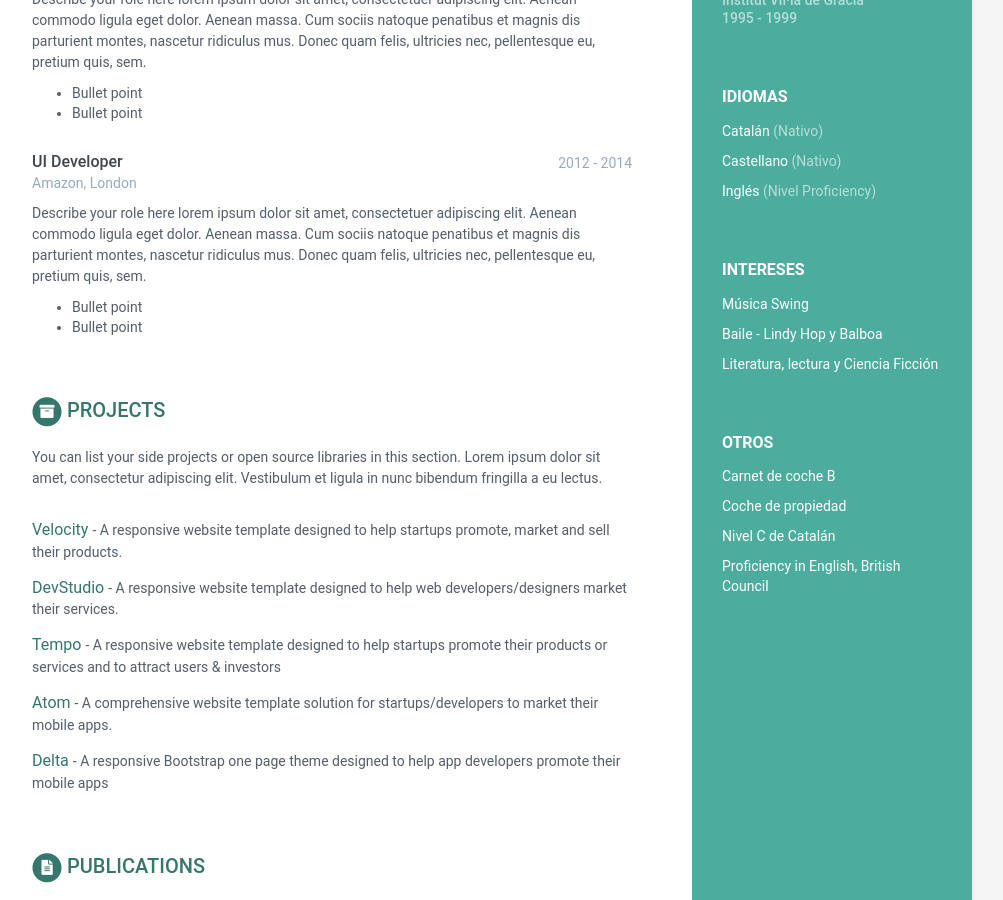
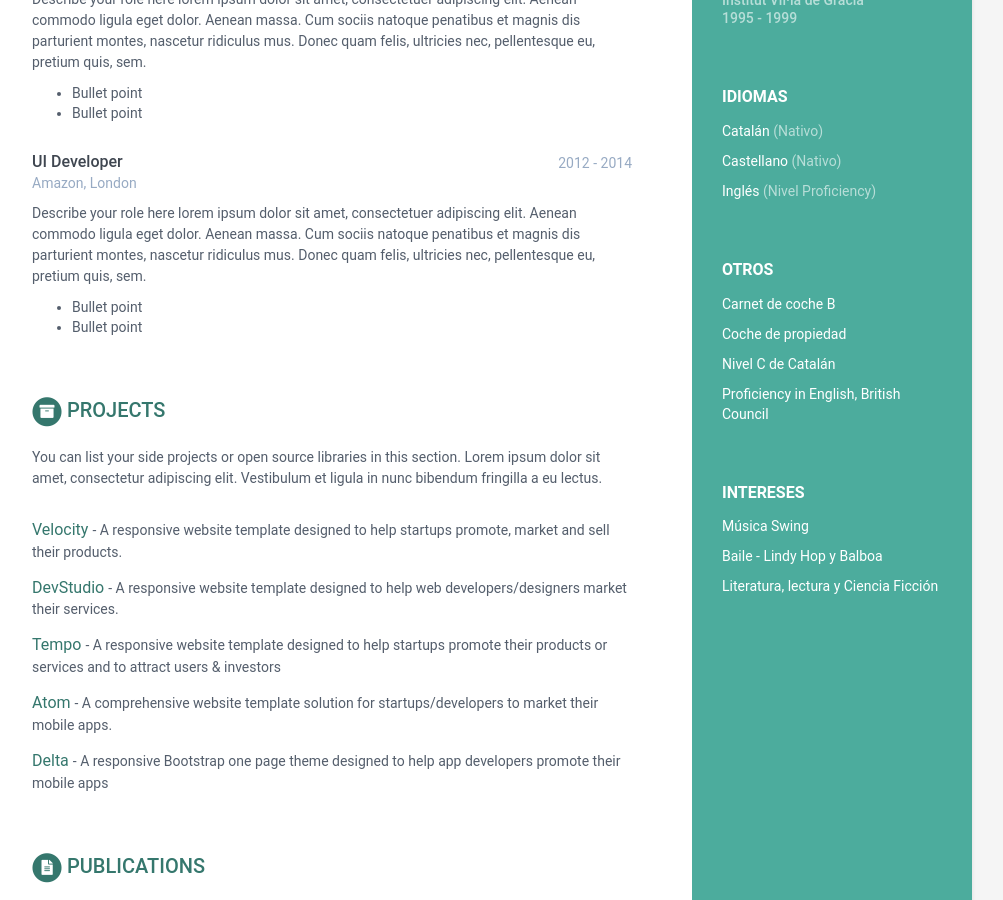
Before and after one commit to joan-medina-roca/cv.joanmedinaroca.com, a Jekyll site: the page built from index.html, in a window 1280 px wide and 900 px high, scrolled down 671 px. Shown: the whole window, without its empty margins (168-1171 px from the left). Built offline with Jekyll 4.4.1, drawn with Linux system fonts in a browser that asks for light colours; part of the change alters nothing that is shown.

```diff
--- a/_includes/sidebar.html
+++ b/_includes/sidebar.html
@@ -17,7 +17,7 @@
 
   {% include contact.html %} {% if sidebar.education %} {% include
   education.html %} {% endif %} {% include language.html %} {% include
-  interests.html %} {% include other.html %} {% if sidebar.about %} {% include
+  other.html %} {% include interests.html %} {% if sidebar.about %} {% include
   about.html %} {% endif %}
 </div>
 <!--//sidebar-wrapper-->
```
